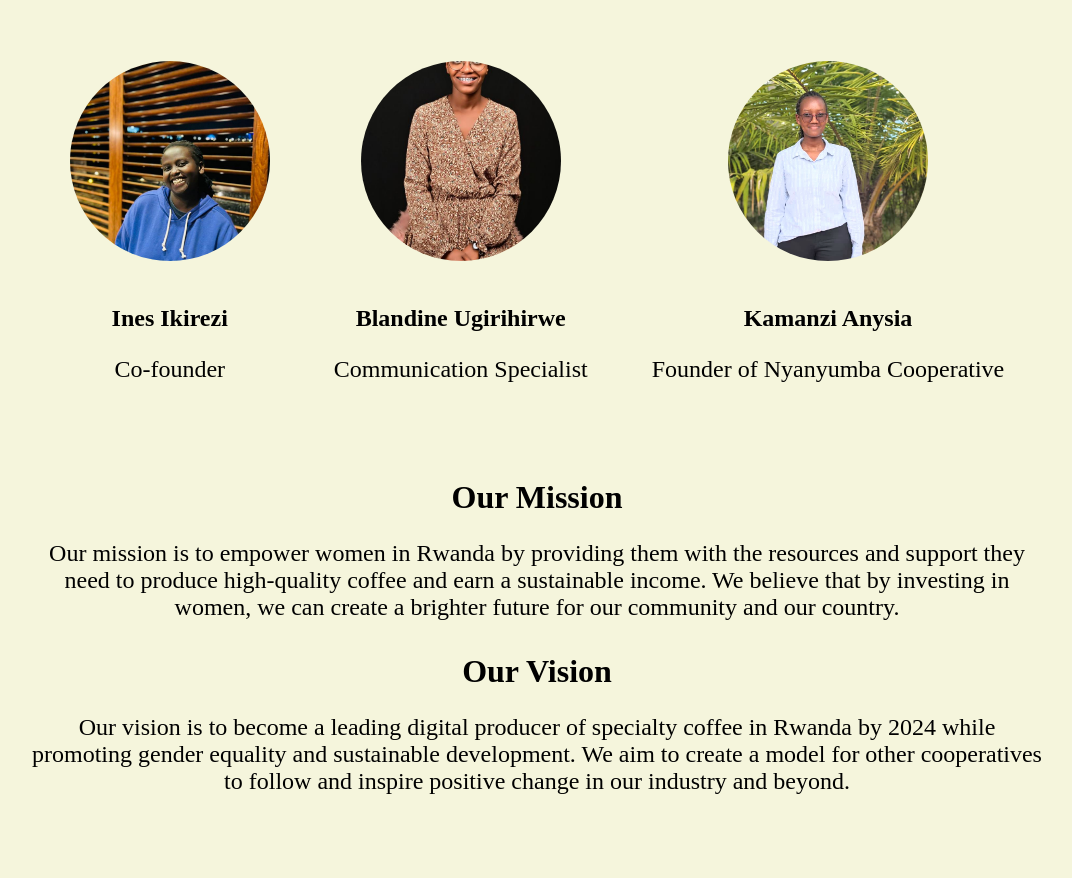
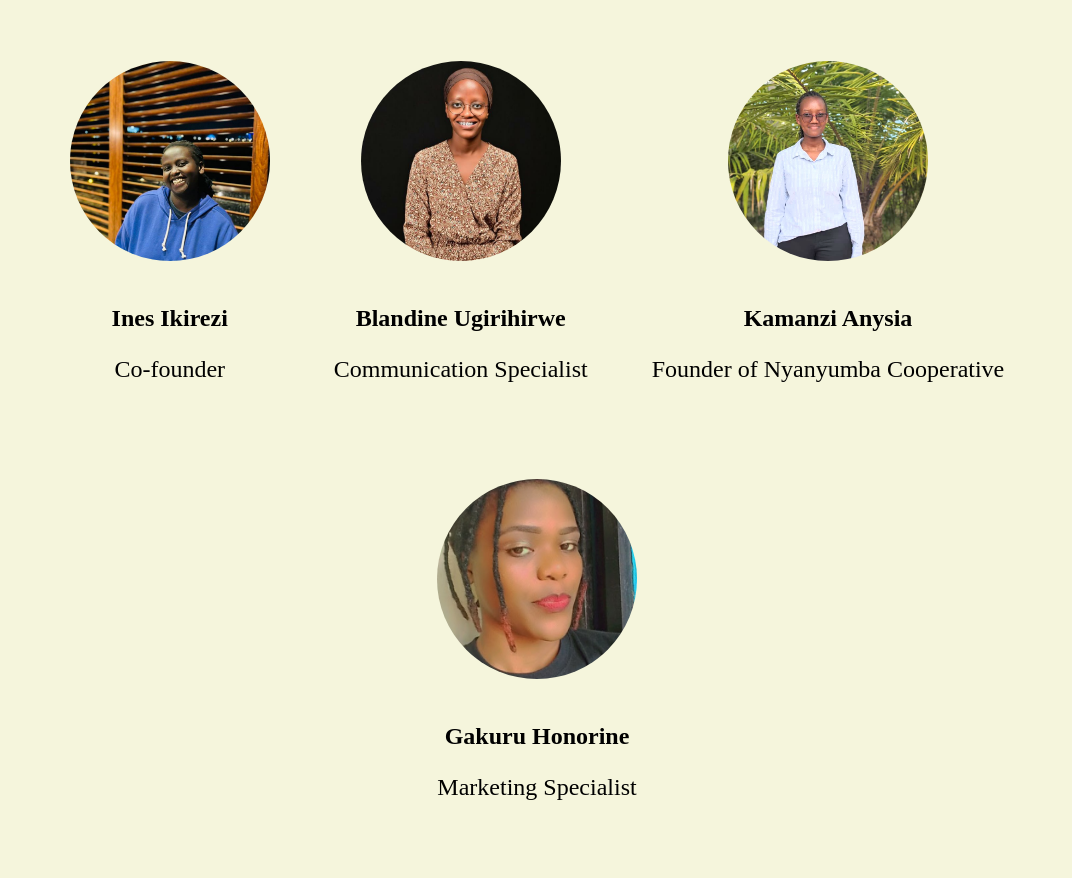
Before and after one commit to ka-lili/CoffeeProject, a plain HTML site: page about.html in a window 1280 px wide. Shown: the part 614-1492 px from the top of the page, without its empty margins (103-1175 px from the left). Before the commit the page ends 1441 px from the top, so only its background shows below. Drawn offline with Linux system fonts and the light colour scheme.

Commit message:
about-section #committted by Liliane

```diff
--- a/about.css
+++ b/about.css
@@ -6,7 +6,7 @@ body{
     text-align: center;
     margin: 0 auto;
     width: 80%;
-    /* background-image: url('Images/coffee.jpg'); */
+    background-image: url('Images/');
     background-size: cover;
     background-position: center;
   }
--- a/about.html
+++ b/about.html
@@ -32,7 +32,7 @@
             <p>Co-founder</p>
           </div>
           <div class="member">
-            <img src="./Images/blando.jpeg" alt="Member 2">
+            <img src="./Images/blandine.jpeg" alt="Member 2">
             <h3>Blandine Ugirihirwe</h3>
             <p>Communication Specialist</p>
           </div>
@@ -40,6 +40,11 @@
             <img src="./Images/Anysia.jpeg" alt="Member 2">
             <h3>Kamanzi Anysia</h3>
             <p>Founder of Nyanyumba Cooperative</p>
+          </div>
+          <div class="member">
+            <img src="./Images/hono.jpeg" alt="Member 2">
+            <h3>Gakuru Honorine</h3>
+            <p>Marketing Specialist</p>
           </div>
         </div>
         <div class="mission">
```
Also changed, not shown: Images/blandine.jpeg (added), Images/coffee.jpg (deleted), Images/hono.jpeg (added), Images/ikawa.jpg (added), Images/new.jpg (added), 3 other files.
